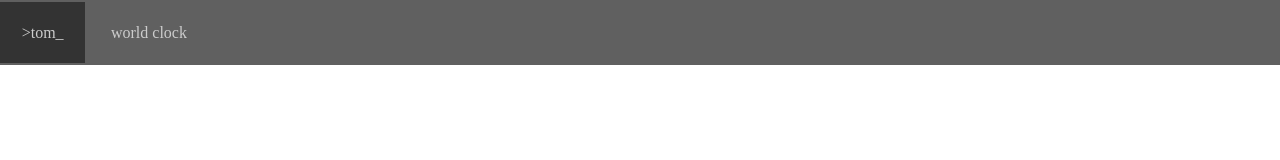
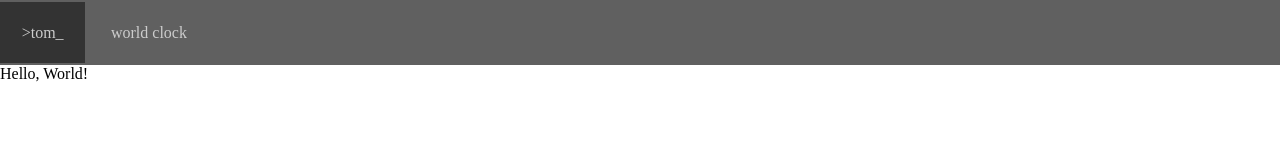
Before and after one commit to tomioss/worldclock, a React (Create React App) app: page / in a window 1280 px wide. Shown: the top 160 px of the page. Built offline with nearby package versions, Linux system fonts and the light colour scheme.

Commit message:
add Home component

```diff
--- a/src/App.js
+++ b/src/App.js
@@ -1,4 +1,5 @@
 import Header from './components/Header';
+import Home from './components/Home';
 
 import './main.css';
 
@@ -6,6 +7,7 @@
   return (
     <div className="App">
       <Header />
+      <Home />
     </div>
   );
 }
--- /dev/null
+++ b/src/components/Home.js
@@ -0,0 +1,18 @@
+import React, { Component } from 'react';
+
+class Home extends Component {
+  render() {
+    return (
+      // Home
+      <div id="home" className="row">
+        <div></div>
+        <div>
+            Hello, World!
+        </div>
+        <div></div>
+      </div>
+    );
+  }
+}
+
+export default Home;
```
